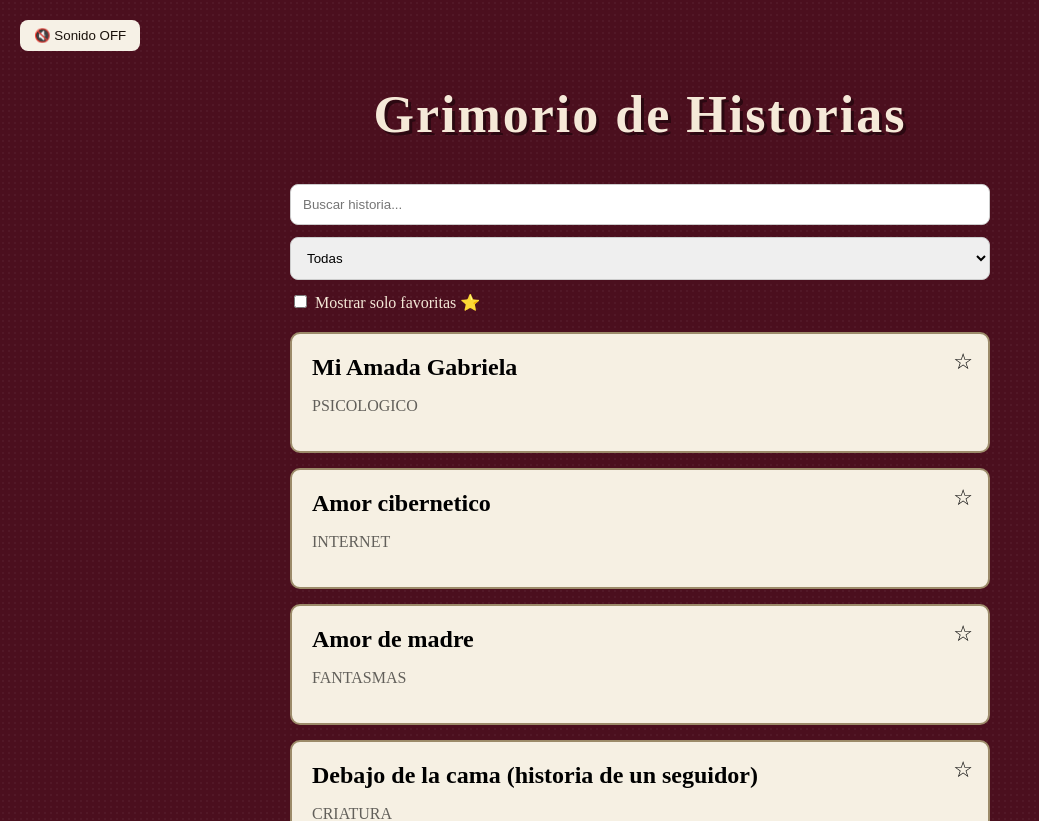
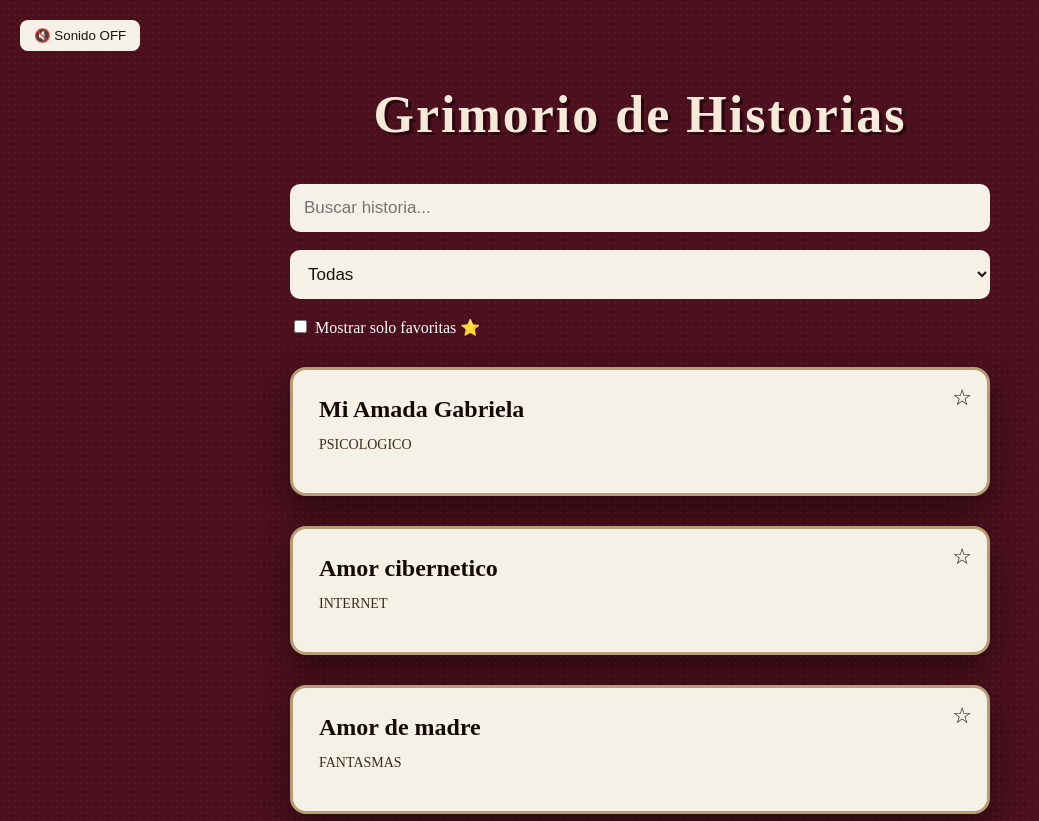
Before and after one commit to chokoate-collab/grimorio-historias, a React (Vite) app: page / in a window 1280 px wide. Shown: the top 821 px of the page, without its empty margins (0-1039 px from the left). Built offline with nearby package versions, Linux system fonts and the light colour scheme.

Commit message:
Version 1.0

```diff
--- a/src/App.jsx
+++ b/src/App.jsx
@@ -96,14 +96,18 @@ export default function App() {
           setQuery={setQuery}
           category={category}
           setCategory={setCategory}
-          onSelect={(id) => {
-            setActiveId(id);
 
-            // Marcar como leída automáticamente
-            if (!readStories.includes(id)) {
-              setReadStories([...readStories, id]);
-            }
-          }}
+onSelect={(id) => {
+
+  // marcar leída primero
+  setReadStories((prev) => {
+    if (prev.includes(id)) return prev;
+    return [...prev, id];
+  });
+
+  setActiveId(id);
+}}
+
           favorites={favorites}
           onToggleFavorite={toggleFavorite}
           showFavoritesOnly={showFavoritesOnly}
@@ -111,7 +115,13 @@ export default function App() {
           readStories={readStories}
         />
       ) : (
-        <StoryReader story={activeStory} onBack={() => setActiveId(null)} />
+<StoryReader
+  story={activeStory}
+  onBack={() => {
+    setActiveId(null);
+    window.scrollTo(0, 0);
+  }}
+/>
       )}
     </div>
   );
--- a/src/StoryList.jsx
+++ b/src/StoryList.jsx
@@ -9,37 +9,29 @@ export default function StoryList({
   onToggleFavorite,
   showFavoritesOnly,
   setShowFavoritesOnly,
+  readStories,
 }) {
+
   favorites = Array.isArray(favorites) ? favorites : [];
+  readStories = Array.isArray(readStories) ? readStories : [];
 
   return (
     <div style={{ maxWidth: "700px", margin: "0 auto" }}>
+
       {/* BUSCADOR */}
       <input
         type="text"
         placeholder="Buscar historia..."
         value={query}
         onChange={(e) => setQuery(e.target.value)}
-        style={{
-          width: "100%",
-          padding: "12px",
-          marginBottom: "12px",
-          borderRadius: "8px",
-          border: "1px solid #ccc",
-        }}
+        className="search-input"
       />
 
-      {/* FILTRO DE CATEGORÍA */}
+      {/* FILTRO CATEGORÍA */}
       <select
         value={category}
         onChange={(e) => setCategory(e.target.value)}
-        style={{
-          width: "100%",
-          padding: "12px",
-          marginBottom: "12px",
-          borderRadius: "8px",
-          border: "1px solid #ccc",
-        }}
+        className="category-select"
       >
         <option value="todas">Todas</option>
         <option value="Fantasmas">Fantasma</option>
@@ -53,33 +45,29 @@ export default function StoryList({
         <option value="Gore">Gore</option>
       </select>
 
-      {/* FILTRO FAVORITOS */}
-      <label style={{ display: "block", marginBottom: "20px" }}>
+      {/* FAVORITOS */}
+      <label style={{ display: "block", marginBottom: "20px", color: "white" }}>
         <input
           type="checkbox"
           checked={showFavoritesOnly}
-          onChange={() =>
-            setShowFavoritesOnly(!showFavoritesOnly)
-          }
+          onChange={() => setShowFavoritesOnly(!showFavoritesOnly)}
           style={{ marginRight: "8px" }}
         />
         Mostrar solo favoritas ⭐
       </label>
 
       {/* LISTA */}
-      {stories.map((story) => (
+      {stories.map((story) => {
+
+        const isRead = readStories.includes(story.id);
+
+        return (
           <div
             key={story.id}
-          style={{
-            background: "#f6f0e3",
-            border: "2px solid #9c8b6a",
-            padding: "20px",
-            marginBottom: "15px",
-            borderRadius: "10px",
-            cursor: "pointer",
-            position: "relative",
-          }}
+            className={`story-card ${isRead ? "read" : ""}`}
           >
+
+            {/* Favorito */}
             <span
               onClick={() => onToggleFavorite(story.id)}
               style={{
@@ -88,25 +76,39 @@ export default function StoryList({
                 right: "15px",
                 fontSize: "22px",
                 cursor: "pointer",
+                zIndex: 5
               }}
             >
               {favorites.includes(story.id) ? "★" : "☆"}
             </span>
 
+            {/* Card */}
             <div onClick={() => onSelect(story.id)}>
-            <h2 style={{ margin: 0 }}>{story.title}</h2>
-            <p style={{ opacity: 0.6 }}>
+
+              <h2>{story.title}</h2>
+
+              <p className="story-category">
                 {story.category.toUpperCase()}
               </p>
+
+              {isRead && (
+                <span className="read-check">
+                  ✔ Leído
+                </span>
+              )}
+
             </div>
+
           </div>
-      ))}
+        );
+      })}
 
       {stories.length === 0 && (
         <p className="empty-message">
           No hay historias para mostrar
         </p>
       )}
+
     </div>
   );
 }
--- a/src/StoryReader.jsx
+++ b/src/StoryReader.jsx
@@ -3,7 +3,8 @@ import { useEffect } from "react";
 export default function StoryReader({ story, onBack }) {
   useEffect(() => {
     window.scrollTo(0, 0);
-  }, []);
+  }, [story.id]);
+
   return (
     <div className="story-container">
       <h2>{story.title}</h2>
--- a/src/index.css
+++ b/src/index.css
@@ -62,6 +62,7 @@ body {
    TARJETAS MENU
 ========================= */
 .story-card {
+  position: relative;
   background: #f6f1e6;
   border: 3px solid #b79d74;
   padding: 26px;
```
Lines whose indentation alone changed are shown as unchanged.
